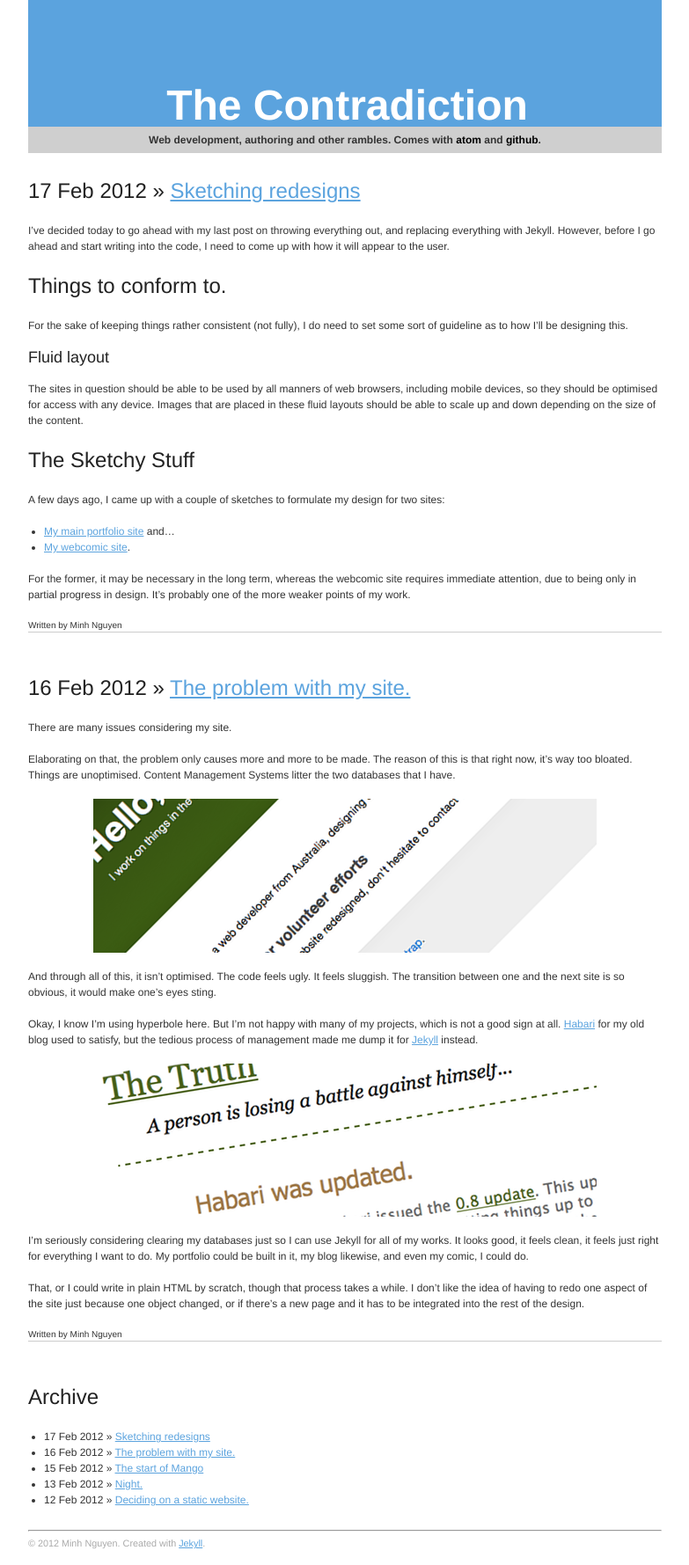
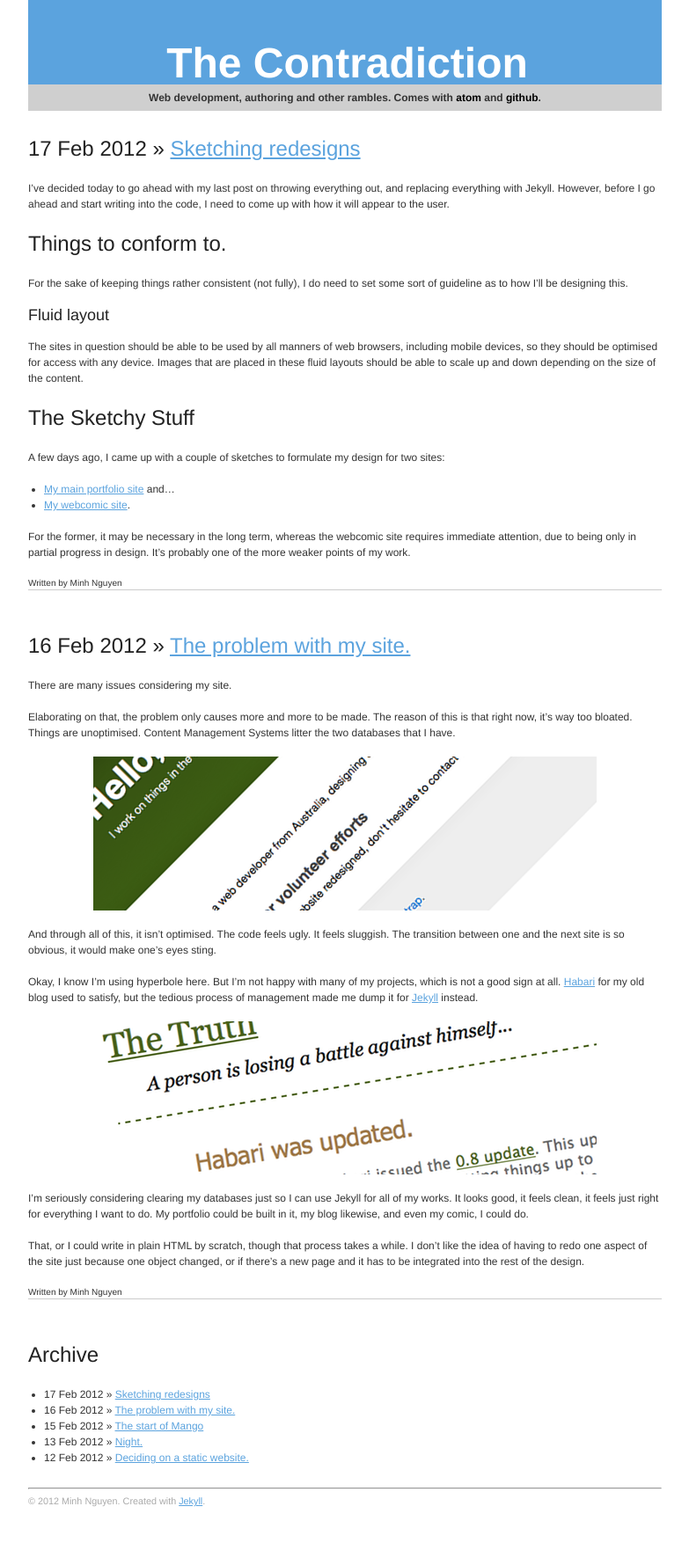
Before and after one commit to AnotherLaw/contradiction.selb.us-log, a Jekyll site: the page built from log/index.html, in a window 1280 px wide. Shown: the whole page at 88% size, without its empty margins (248-1031 px from the left). Built offline with Jekyll 4.4.1, drawn with Linux system fonts in a browser that asks for light colours; after the commit the page ends 1731 px from its top, so only the background shows below that.

Commit message:
Modified CSS to have a fluid width layout

```diff
--- a/_sass/site.sass
+++ b/_sass/site.sass
@@ -3,7 +3,7 @@
   :font-family "Helvetica Neue", Helvetica, Arial, Verdana, sans-serif
 div
   &#container
-    :width 720px
+    :width 56.25%
     :margin 0 auto
 
   &#header
@@ -17,7 +17,7 @@
       :display block
       :margin-left auto
       :margin-right auto
-
+      :max-width 100%
 
   &#footer
     :margin-top 25px
@@ -38,7 +38,7 @@
   &.title
     :background-color #5BA3DE
     :color #fff
-    :padding-top 2em
+    :padding-top 1em
     :padding-left 5px
     :font-size 4em
     :font-weight bold
--- a/log/css/site.css
+++ b/log/css/site.css
@@ -2,13 +2,13 @@
 body { margin-top: 0; font-family: "Helvetica Neue", Helvetica, Arial, Verdana, sans-serif; }
 
 /* line 5, ../../_sass/site.sass */
-div#container { width: 720px; margin: 0 auto; }
+div#container { width: 56.25%; margin: 0 auto; }
 /* line 9, ../../_sass/site.sass */
 div#header { margin-bottom: 25px; text-align: center; }
 /* line 13, ../../_sass/site.sass */
 div#content { text-align: left; }
 /* line 16, ../../_sass/site.sass */
-div#content img { display: block; margin-left: auto; margin-right: auto; }
+div#content img { display: block; margin-left: auto; margin-right: auto; max-width: 100%; }
 /* line 22, ../../_sass/site.sass */
 div#footer { margin-top: 25px; font-size: 0.9em; color: #aaaaaa; }
 /* line 27, ../../_sass/site.sass */
@@ -17,7 +17,7 @@
 /* line 31, ../../_sass/site.sass */
 h1 { color: #5ba3de; font-size: 3em; font-weight: normal; margin-top: 0; margin-bottom: 0; }
 /* line 38, ../../_sass/site.sass */
-h1.title { background-color: #5ba3de; color: white; padding-top: 2em; padding-left: 5px; font-size: 4em; font-weight: bold; }
+h1.title { background-color: #5ba3de; color: white; padding-top: 1em; padding-left: 5px; font-size: 4em; font-weight: bold; }
 /* line 47, ../../_sass/site.sass */
 h1.title a:link, h1.title a:visited { color: white; text-decoration: none; }
 /* line 51, ../../_sass/site.sass */
```
